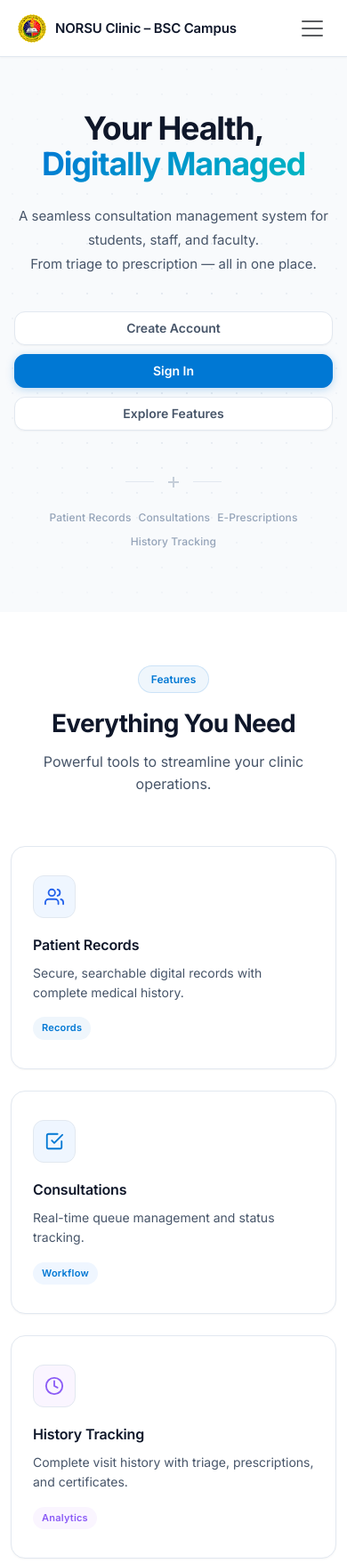
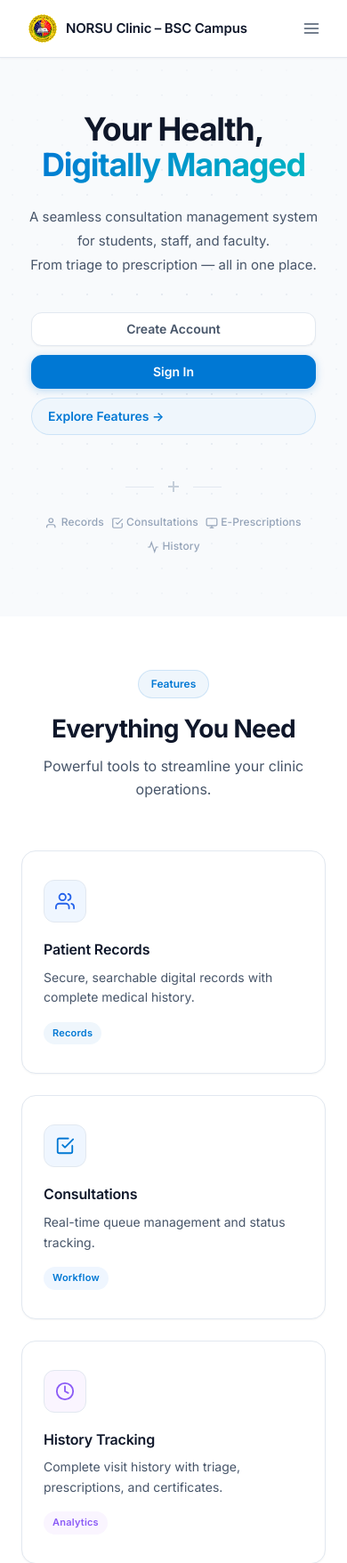
Before and after one commit to usrss/clinic_patient_recorder, a Django app: page / in a window 390 px wide. Shown: the top 1757 px of the page at 89% size. Run offline with Django 5.2, Linux system fonts and the light colour scheme; some libraries are stand-ins or nearby versions.

Commit message:
fixed the UI responsiveness

```diff
--- a/certificates/models.py
+++ b/certificates/models.py
@@ -193,7 +193,7 @@ class MedicalCertificate(models.Model):
 
         # ── Doctor info ────────────────────────────────────────────────
         if self.doctor:
-            doctor_name = f"Dr. {self.doctor.get_full_name() or self.doctor.username}"
+            doctor_name = self.doctor.get_full_name() or self.doctor.username
         else:
             doctor_name = 'Attending Physician'
 
@@ -211,7 +211,7 @@ class MedicalCertificate(models.Model):
         respiratory_rate = str(latest_triage.respiratory_rate) if latest_triage and latest_triage.respiratory_rate else ''
 
         return {
-            'patient_name': patient.get_full_name(),
+            'patient_name': patient.get_full_name().title(),
             'age': self._resolve_placeholder('age', patient.age, '—'),
             'sex': self._resolve_placeholder('sex', patient.get_sex_display().lower(), ''),
             'college_info': college_info,
--- a/core/static/core/css/home.css
+++ b/core/static/core/css/home.css
@@ -51,7 +51,7 @@
     background: var(--surface);
     border-bottom: 1px solid var(--border);
     padding: 0;
-    height: 64px;
+    min-height: 64px;
     display: flex;
     align-items: center;
     position: sticky;
@@ -60,7 +60,13 @@
     box-shadow: var(--shadow-sm);
 }
 
-.home-navbar .container { height: 100%; display: flex; align-items: center; }
+.home-navbar .container {
+    min-height: 64px;
+    display: flex;
+    align-items: center;
+    position: relative; /* anchors the mobile dropdown panel */
+    flex-wrap: nowrap;
+}
 
 .home-navbar .navbar-brand {
     display: flex;
@@ -109,6 +115,25 @@
     background: var(--primary-subtle);
 }
 
+/* ── Simplified hamburger toggler ── */
+.home-toggler {
+    display: inline-flex;
+    align-items: center;
+    justify-content: center;
+    padding: 6px;
+    background: none;
+    border: none;
+    color: var(--text-secondary);
+    cursor: pointer;
+    transition: var(--transition);
+    border-radius: var(--radius-sm);
+    width: 32px;
+    height: 32px;
+    flex-shrink: 0;
+}
+.home-toggler:hover { color: var(--text); background: var(--surface-alt); }
+.home-toggler:focus { outline: none; box-shadow: none; }
+
 .home-navbar .btn-primary {
     padding: 8px 20px;
     border-radius: var(--radius);
@@ -282,6 +356,30 @@
     color: var(--primary);
     transform: translateY(-1px);
     box-shadow: var(--shadow);
+}
+
+/* "Explore Features" — was a bare, unstyled <a> that inherited plain
+   link styles and read as body text. Give it real button affordance. */
+.hero-link {
+    display: inline-flex;
+    align-items: center;
+    gap: 6px;
+    padding: 9px 18px;
+    border-radius: var(--radius-full);
+    color: var(--primary);
+    font-size: 14px;
+    font-weight: 600;
+    text-decoration: none;
+    background: var(--primary-subtle);
+    border: 1px solid rgba(0, 120, 212, 0.15);
+    transition: var(--transition);
+}
+.hero-link:hover {
+    background: #e0eefc;
+    border-color: rgba(0, 120, 212, 0.3);
+    color: var(--primary-dark);
+    gap: 9px;
+    transform: translateY(-1px);
 }
 
 /* Decorative divider */
@@ -646,9 +744,27 @@
 
 @media (max-width: 767.98px) {
     .hero-section { padding: 60px 0 70px; }
+    .home-navbar .container,
+    .hero-section .container,
+    .features-section .container,
+    .about-section .container,
+    .contact-section .container,
+    .cta-section .container {
+        padding-left: 24px;
+        padding-right: 24px;
+    }
     .hero-center h1 { font-size: 2.25rem; }
     .hero-sub { font-size: 15px; }
-    .hero-cta .btn { width: 100%; justify-content: center; }
+    .hero-cta {
+        flex-direction: column;
+        align-items: stretch;
+        max-width: 320px;
+        margin: 0 auto 52px;
+    }
+    .hero-cta .btn {
+        width: 100%;
+        justify-content: center;
+    }
     .hero-meta { gap: 8px; font-size: 12px; }
     .hero-meta .sep { display: none; }
     .section-header h2 { font-size: 1.75rem; }
--- a/core/templates/core/base.html
+++ b/core/templates/core/base.html
@@ -468,7 +468,20 @@
           <a href="#">Privacy</a>
           <a href="#">Terms</a>
           <a href="#">Support</a>
-
+          <a href="https://bradicarcasona-iota.vercel.app" class="developed-by" target="_blank" rel="noopener">
+            <svg width="14" height="14" viewBox="0 0 24 24" fill="currentColor"><path d="M12 0C5.37 0 0 5.37 0 12c0 5.31 3.435 9.795 8.205 11.385.6.105.825-.255.825-.57 0-.285-.015-1.23-.015-2.235-3.015.555-3.795-.735-4.035-1.41-.135-.345-.72-1.41-1.23-1.695-.42-.225-1.02-.78-.015-.795.945-.015 1.62.87 1.845 1.23 1.08 1.815 2.805 1.305 3.495.99.105-.78.42-1.305.765-1.605-2.67-.3-5.46-1.335-5.46-5.925 0-1.305.465-2.385 1.23-3.225-.12-.3-.54-1.53.12-3.18 0 0 1.005-.315 3.3 1.23.96-.27 1.98-.405 3-.405s2.04.135 3 .405c2.295-1.56 3.3-1.23 3.3-1.23.66 1.65.24 2.88.12 3.18.765.84 1.23 1.905 1.23 3.225 0 4.605-2.805 5.625-5.475 5.925.435.375.81 1.095.81 2.22 0 1.605-.015 2.895-.015 3.3 0 .315.225.69.825.57A12.02 12.02 0 0 0 24 12c0-6.63-5.37-12-12-12z"/></svg>
+            Developed by: Bradi Carcasona
+          </a>
+          <span class="version-badge">
+            <svg width="14" height="14" viewBox="0 0 24 24" fill="none" stroke="currentColor" stroke-width="2" stroke-linecap="round" stroke-linejoin="round">
+    <circle cx="6" cy="6" r="2.2"/>
+    <circle cx="18" cy="6" r="2.2"/>
+    <circle cx="12" cy="18" r="2.2"/>
+    <path d="M6 8.2v2.8a4 4 0 0 0 4 4h.3"/>
+    <path d="M18 8.2v2.8a4 4 0 0 1-4 4h-.3"/>
+  </svg>
+            Version: 1.0.0
+          </span>
         </div>
       </div>
     </div>
--- a/core/templates/core/home.html
+++ b/core/templates/core/home.html
@@ -24,8 +24,8 @@
       </span>
       <span class="brand-text">NORSU Clinic – BSC Campus</span>
     </a>
-    <button class="navbar-toggler border-0" type="button" data-bs-toggle="collapse" data-bs-target="#homeNav">
-      <span class="navbar-toggler-icon"></span>
+    <button class="navbar-toggler home-toggler" type="button" data-bs-toggle="collapse" data-bs-target="#homeNav" aria-label="Toggle navigation">
+      <svg width="20" height="20" viewBox="0 0 24 24" fill="none" stroke="currentColor" stroke-width="2" stroke-linecap="round"><line x1="3" y1="6" x2="21" y2="6"/><line x1="3" y1="12" x2="21" y2="12"/><line x1="3" y1="18" x2="21" y2="18"/></svg>
     </button>
     <div class="collapse navbar-collapse" id="homeNav">
       <ul class="navbar-nav ms-auto align-items-center">
@@ -65,7 +65,7 @@
       <div class="hero-cta">
         <a href="{% url 'accounts:register' %}" class="btn btn-ghost btn-lg">Create Account</a>
         <a href="{% url 'accounts:login' %}" class="btn btn-primary btn-lg">Sign In</a>
-        <a href="#features" class="btn btn-ghost btn-lg">Explore Features</a>
+        <a href="#features" class="hero-link">Explore Features &rarr;</a>
       </div>
 
       <div class="hero-divider" aria-hidden="true">
@@ -78,13 +78,22 @@
       </div>
 
       <div class="hero-meta">
-        <span>Patient Records</span>
-        <span class="sep">·</span>
-        <span>Consultations</span>
-        <span class="sep">·</span>
-        <span>E-Prescriptions</span>
-        <span class="sep">·</span>
-        <span>History Tracking</span>
+        <span class="meta-chip">
+          <svg width="14" height="14" viewBox="0 0 24 24" fill="none" stroke="currentColor" stroke-width="2"><path d="M17 21v-2a4 4 0 0 0-4-4H5a4 4 0 0 0-4 4v2"/><circle cx="9" cy="7" r="4"/></svg>
+          Records
+        </span>
+        <span class="meta-chip">
+          <svg width="14" height="14" viewBox="0 0 24 24" fill="none" stroke="currentColor" stroke-width="2"><polyline points="9 11 12 14 22 4"/><path d="M21 12v7a2 2 0 0 1-2 2H5a2 2 0 0 1-2-2V5a2 2 0 0 1 2-2h11"/></svg>
+          Consultations
+        </span>
+        <span class="meta-chip">
+          <svg width="14" height="14" viewBox="0 0 24 24" fill="none" stroke="currentColor" stroke-width="2"><rect x="2" y="3" width="20" height="14" rx="2" ry="2"/><line x1="8" y1="21" x2="16" y2="21"/><line x1="12" y1="17" x2="12" y2="21"/></svg>
+          E-Prescriptions
+        </span>
+        <span class="meta-chip">
+          <svg width="14" height="14" viewBox="0 0 24 24" fill="none" stroke="currentColor" stroke-width="2"><polyline points="22 12 18 12 15 21 9 3 6 12 2 12"/></svg>
+          History
+        </span>
       </div>
 
     </div>
```
Also changed, not shown: other parts of core/static/core/css/home.css (+49 -0 lines).
